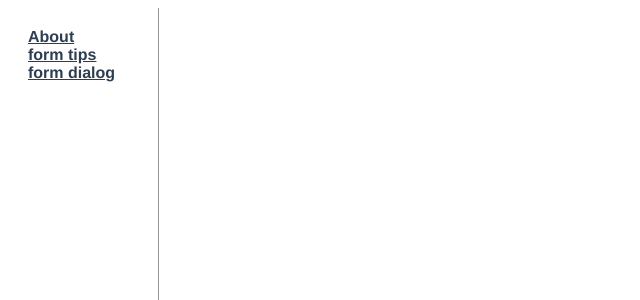
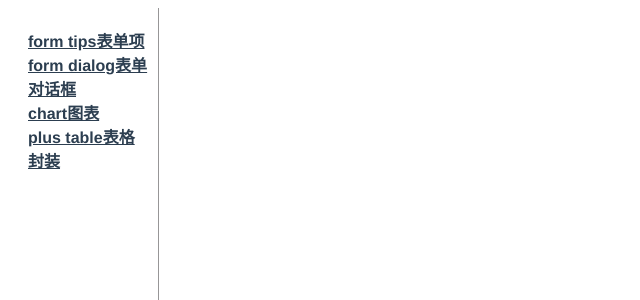
Before and after one commit to guantaocc/prod-template, a Vue app: page / in a window 1280 px wide. Shown: the top 300 px of the page, without its empty margins (0-640 px from the left). Built offline with nearby package versions, Linux system fonts and the light colour scheme.

Commit message:
nav update

```diff
--- a/src/App.vue
+++ b/src/App.vue
@@ -2,9 +2,10 @@
   <div id="app">
     <div class="config-provider">
       <nav>
-        <router-link to="/about">About</router-link>
-        <router-link to="/form/user">form tips</router-link>
-        <router-link to="/form/dialog">form dialog</router-link>
+        <router-link to="/form/user">form tips表单项</router-link>
+        <router-link to="/form/dialog">form dialog表单对话框</router-link>
+        <router-link to="/chart">chart图表</router-link>
+        <router-link to="/table">plus table表格封装</router-link>
       </nav>
       <router-view />
     </div>
@@ -35,7 +36,6 @@ nav {
   a {
     font-weight: bold;
     color: #2c3e50;
-
     &.router-link-exact-active {
       color: #42b983;
     }
```
